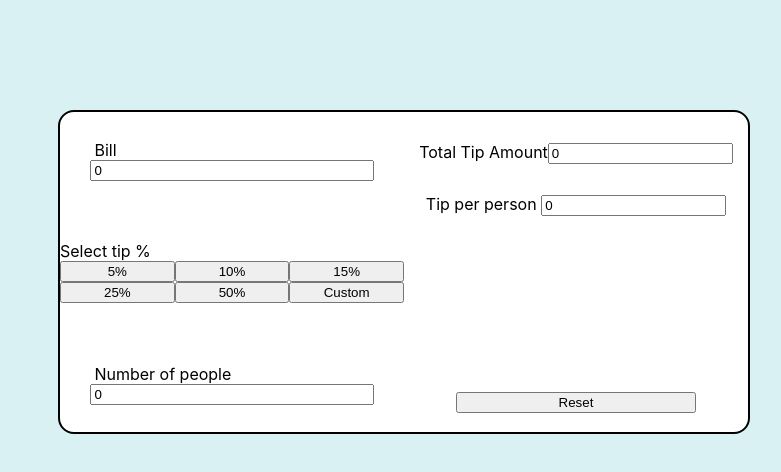
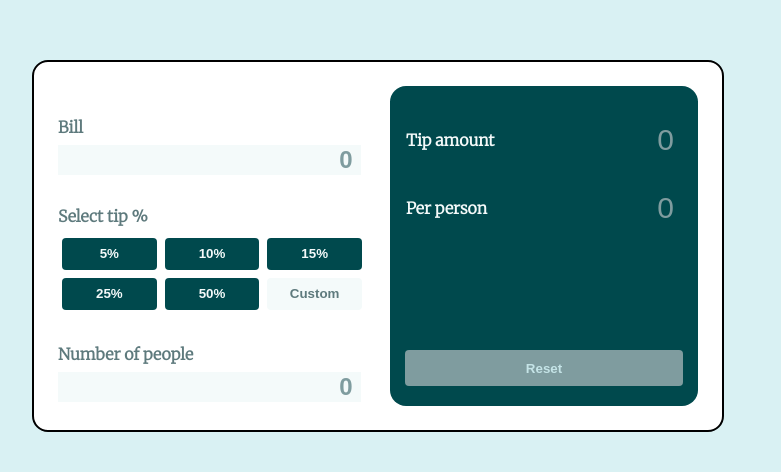
Before and after one commit to DominykasSueris/tip_calculator, a React (Create React App) app: page / in a window 1280 px wide. Shown: the part 154-626 px from the top of the page, without its empty margins (262-1043 px from the left). Built offline with nearby package versions, Linux system fonts and the light colour scheme.

Commit message:
Added space mono font

```diff
--- a/public/index.html
+++ b/public/index.html
@@ -24,7 +24,11 @@
       work correctly both with client-side routing and a non-root public URL.
       Learn how to configure a non-root public URL by running `npm run build`.
     -->
-    <title>React App</title>
+    <link rel="preconnect" href="https://fonts.googleapis.com">
+<link rel="preconnect" href="https://fonts.gstatic.com" crossorigin>
+<link href="https://fonts.googleapis.com/css2?family=Merriweather:wght@300&display=swap" rel="stylesheet">
+
+    <title>Tip Calculator App</title>
   </head>
   <body>
     <noscript>You need to enable JavaScript to run this app.</noscript>
--- a/src/App.css
+++ b/src/App.css
@@ -1,10 +1,13 @@
 .App {
-  text-align: center;
+  display: flex;
+  align-items: center;
+  justify-content: center;
   height: 100vh;
   width: 100vw;
 }
 
 body {
+  font-family: "Merriweather", serif;
   box-sizing: border-box;
   margin: 0;
   background-color: #d9f1f3;
@@ -18,34 +21,45 @@ input[type="number"]::-webkit-outer-spin-button {
 }
 
 .table {
+  display: flex;
   width: 50%;
   height: 40%;
-  margin: 0 25%;
-  padding: 0px 24px;
-  position: absolute;
-  top: 33%;
+  padding: 24px 24px;
   border: solid 2px black;
   background-color: white;
   border-radius: 16px;
 }
 
 .bill-container {
-  position: absolute;
+  display: flex;
+  flex-direction: column;
   width: 50%;
-  height: 100%;
-  left: 0;
+  margin-right: 24px;
 }
 
 .bill-form {
   display: flex;
   flex-direction: column;
-  align-items: center;
-  justify-content: center;
+  margin: 10% 0;
   height: 30%;
 }
 
+.bill-form label {
+  padding-bottom: 8px;
+  color: hsl(186, 14%, 43%);
+  font-weight: 700;
+}
+
 .bill-form input {
-  width: 80%;
+  height: 100%;
+  width: 95%;
+  background-color: hsl(189, 41%, 97%);
+  color: hsl(184, 14%, 56%);
+  padding-right: 8px;
+  border: none;
+  text-align: end;
+  font-size: x-large;
+  font-weight: 700;
 }
 
 .select-tip {
@@ -55,19 +69,46 @@ input[type="number"]::-webkit-outer-spin-button {
   height: 40%;
 }
 
+.select-tip label {
+  padding-bottom: 8px;
+  color: hsl(186, 14%, 43%);
+  font-weight: 700;
+}
+
 .tip-container {
-  position: absolute;
+  background-color: hsl(183, 100%, 15%);
+  border-radius: 16px;
   width: 50%;
-  height: 100%;
-  right: 0;
 }
 
 .tip-form {
-  height: 60%;
+  margin-top: 36px;
 }
 
 .tip {
-  padding-top: 30px;
+  display: flex;
+  height: 50%;
+  margin-bottom: 32px;
+}
+
+.tip input {
+  width: 100%;
+  font-size: 30px;
+  color: hsl(184, 14%, 56%);
+  border: none;
+  background-color: hsl(183, 100%, 15%);
+  text-align: end;
+  padding-right: 24px;
+}
+
+.tip label {
+  display: flex;
+  width: 80%;
+  align-items: center;
+  padding-left: 16px;
+  color: hsl(189, 41%, 97%);
+  font-size: medium;
+  font-weight: 700;
 }
 
 .buttons {
@@ -75,19 +116,39 @@ input[type="number"]::-webkit-outer-spin-button {
   grid-template-columns: 1fr 1fr 1fr;
 }
 
-.calculate {
+.reset {
   display: flex;
   flex-direction: column;
-  height: 34%;
+  height: 40%;
   justify-content: flex-end;
   align-items: center;
 }
 
-label {
-  width: 80%;
-  text-align: left;
+.reset button {
+  width: 90%;
+  height: 36px;
+  background-color: hsl(184, 14%, 56%);
+  color: hsl(185, 41%, 84%);
+  font-weight: 700;
+  border: none;
+  border-radius: 4px;
 }
 
-.calculate button {
-  width: 70%;
+.buttons button {
+  height: 32px;
+  margin: 4px;
+  background-color: hsl(183, 100%, 15%);
+  color: hsl(189, 41%, 97%);
+  font-weight: 700;
+  border-radius: 4px;
+  border: none;
 }
+
+#custom-button-style {
+  height: 32px;
+  margin: 4px;
+  background-color: hsl(189, 41%, 97%);
+  color: hsl(186, 14%, 43%);
+  font-weight: 800;
+  border: none;
+}
--- a/src/App.js
+++ b/src/App.js
@@ -63,7 +63,9 @@ const App = () => {
                   />
                 </div>
               ) : (
-                <button onClick={e => setCustomPercentage(true)}>Custom</button>
+                <button id="custom-button-style" onClick={e => setCustomPercentage(true)}>
+                  Custom
+                </button>
               )}
             </div>
           </div>
@@ -80,12 +82,11 @@ const App = () => {
         <div className="tip-container">
           <div className="tip-form">
             <div className="tip">
-              <label>Total Tip Amount</label>
-              <input type="text" name="tip-amount" value={totalTipAmount} />
+              <label>Tip amount</label>
+              <input type="number" name="tip-amount" value={totalTipAmount} />
             </div>
-            <div>
             <div className="tip">
-                <label>Tip per person </label>
+              <label>Per person </label>
               <input
                 type="number"
                 name="tip"
@@ -94,8 +95,7 @@ const App = () => {
               />
             </div>
           </div>
-          </div>
-          <div className="calculate">
+          <div className="reset">
             <button
               onClick={() => {
                 setBill(0);
```
Lines whose indentation alone changed are shown as unchanged.
